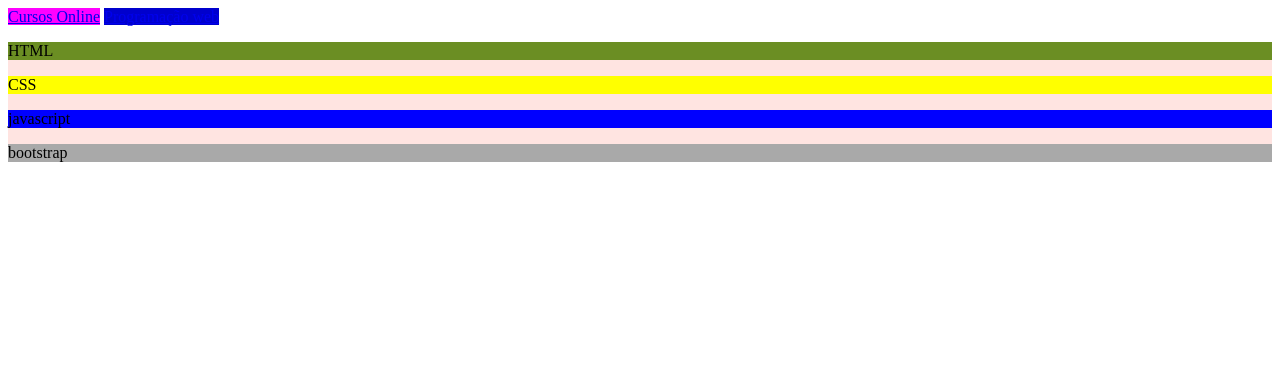
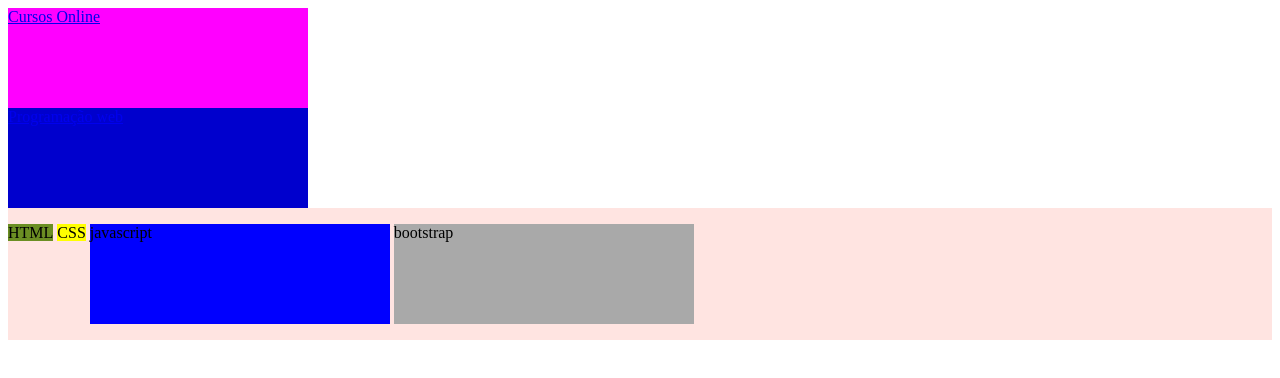
Before and after one commit to juliobudiski/web-aula11, a plain HTML site: page index.html in a window 1280 px wide. Drawn offline with Linux system fonts and the light colour scheme.

Commit message:
Update style.css

```diff
--- a/style.css
+++ b/style.css
@@ -19,3 +19,22 @@
 .bootstrap{
     background-color: darkgrey;
 }
+
+#cursos,
+#web{
+    display: block;
+    width: 300px;
+    height: 100px;
+}
+.html,
+.css{
+    display: inline;
+    width: 300px;
+    height: 100px;
+}
+.java,
+.bootstrap{
+    display: inline-block;
+    width: 300px;
+    height: 100px;
+}
```
